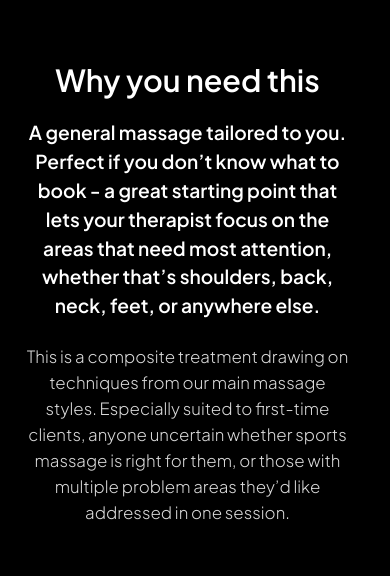
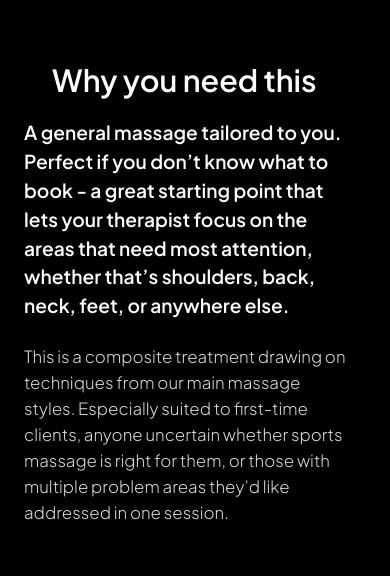
Before and after one commit to federationdesign-design/LHM, a Next.js app: page /your-massage in a window 390 px wide. Shown: the part 810-1386 px from the top of the page. Built offline with nearby package versions, Linux system fonts and the light colour scheme.

Commit message:
treatment pages mobile: widget margin -155px; left-align 'Why you need this' heading + intro

```diff
--- a/app/ServiceBookingClient.tsx
+++ b/app/ServiceBookingClient.tsx
@@ -235,7 +235,7 @@ export default function ServiceBookingClient({ service }: { service: Service })
         {/* SERVICE CONTENT */}
         <section className={styles.serviceSection}>
           <h2 className={styles.testimonialsHeading} style={{ marginBottom: 20 }}>Why you need this</h2>
-          <p style={{ fontSize: '1.2rem', color: '#ffffff', fontWeight: 600, lineHeight: 1.5, textAlign: 'center', maxWidth: 860, margin: '0 auto 48px', display: 'block' }}>
+          <p className={styles.whyYouNeedIntro} style={{ fontSize: '1.2rem', color: '#ffffff', fontWeight: 600, lineHeight: 1.5, textAlign: 'center', maxWidth: 860, margin: '0 auto 48px', display: 'block' }}>
             {service.intro}
           </p>
           <div style={{ maxWidth: 1200, margin: '0 auto', width: '100%' }}>
--- a/app/page.module.css
+++ b/app/page.module.css
@@ -137,7 +137,7 @@
   position: relative;
   z-index: 5;
   background: #000000;
-  margin-top: -100px;
+  margin-top: -155px;
 }
 
 /* ── DIVIDER ─────────────────────────────────────────────── */
@@ -1043,3 +1043,10 @@
 .blogCard:hover .blogCardImage {
   filter: brightness(0.65);
 }
+
+@media (max-width: 1023px) {
+  .testimonialsHeading,
+  .whyYouNeedIntro {
+    text-align: left !important;
+  }
+}
--- a/app/your-massage/YourMassageClient.tsx
+++ b/app/your-massage/YourMassageClient.tsx
@@ -509,10 +509,10 @@ export default function YourMassageClient() {
         {/* Why you need this — Your Massage positioning */}
         <section className={styles.serviceSection}>
           <h2 className={styles.testimonialsHeading} style={{ marginBottom: 20 }}>Why you need this</h2>
-          <p style={{ fontSize: '1.2rem', color: '#ffffff', fontWeight: 600, lineHeight: 1.5, textAlign: 'center', maxWidth: 860, margin: '0 auto 24px', display: 'block' }}>
+          <p className={styles.whyYouNeedIntro} style={{ fontSize: '1.2rem', color: '#ffffff', fontWeight: 600, lineHeight: 1.5, textAlign: 'center', maxWidth: 860, margin: '0 auto 24px', display: 'block' }}>
             A general massage tailored to you. Perfect if you don&rsquo;t know what to book - a great starting point that lets your therapist focus on the areas that need most attention, whether that&rsquo;s shoulders, back, neck, feet, or anywhere else.
           </p>
-          <p style={{ fontSize: '1.05rem', color: '#ffffff', fontWeight: 300, lineHeight: 1.55, textAlign: 'center', maxWidth: 860, margin: '0 auto 48px', display: 'block', opacity: 0.85 }}>
+          <p className={styles.whyYouNeedIntro} style={{ fontSize: '1.05rem', color: '#ffffff', fontWeight: 300, lineHeight: 1.55, textAlign: 'center', maxWidth: 860, margin: '0 auto 48px', display: 'block', opacity: 0.85 }}>
             This is a composite treatment drawing on techniques from our main massage styles. Especially suited to first-time clients, anyone uncertain whether sports massage is right for them, or those with multiple problem areas they&rsquo;d like addressed in one session.
           </p>
           <div style={{ maxWidth: 1200, margin: '0 auto', width: '100%' }}>
--- a/app/your-pregnancy-massage/YourPregnancyMassageClient.tsx
+++ b/app/your-pregnancy-massage/YourPregnancyMassageClient.tsx
@@ -497,7 +497,7 @@ export default function YourPregnancyMassageClient() {
         {/* Why you need this — pulled from pregnancy-massage service data */}
         <section className={styles.serviceSection}>
           <h2 className={styles.testimonialsHeading} style={{ marginBottom: 20 }}>Why you need this</h2>
-          <p style={{ fontSize: '1.2rem', color: '#ffffff', fontWeight: 600, lineHeight: 1.5, textAlign: 'center', maxWidth: 860, margin: '0 auto 48px', display: 'block' }}>
+          <p className={styles.whyYouNeedIntro} style={{ fontSize: '1.2rem', color: '#ffffff', fontWeight: 600, lineHeight: 1.5, textAlign: 'center', maxWidth: 860, margin: '0 auto 48px', display: 'block' }}>
             Pregnancy massage is a specially adapted treatment designed to support the physical and emotional changes of pregnancy. Using gentle, safe techniques our therapists help relieve common discomforts including back pain, swelling and fatigue, providing both physical relief and a much-needed moment of calm during this special time.
           </p>
           <div style={{ maxWidth: 1200, margin: '0 auto', width: '100%' }}>
```
